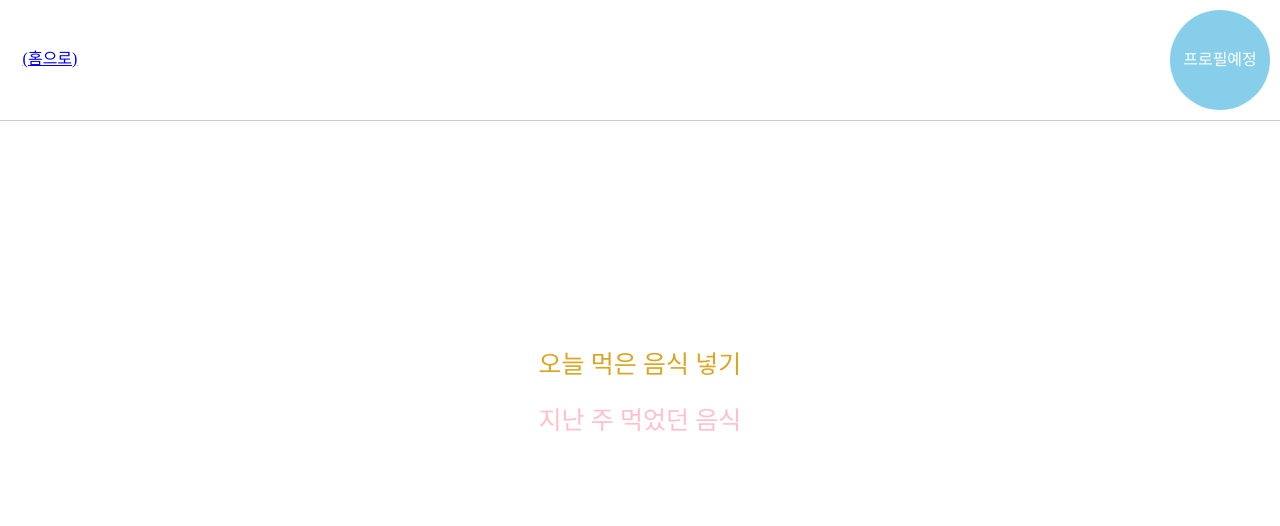
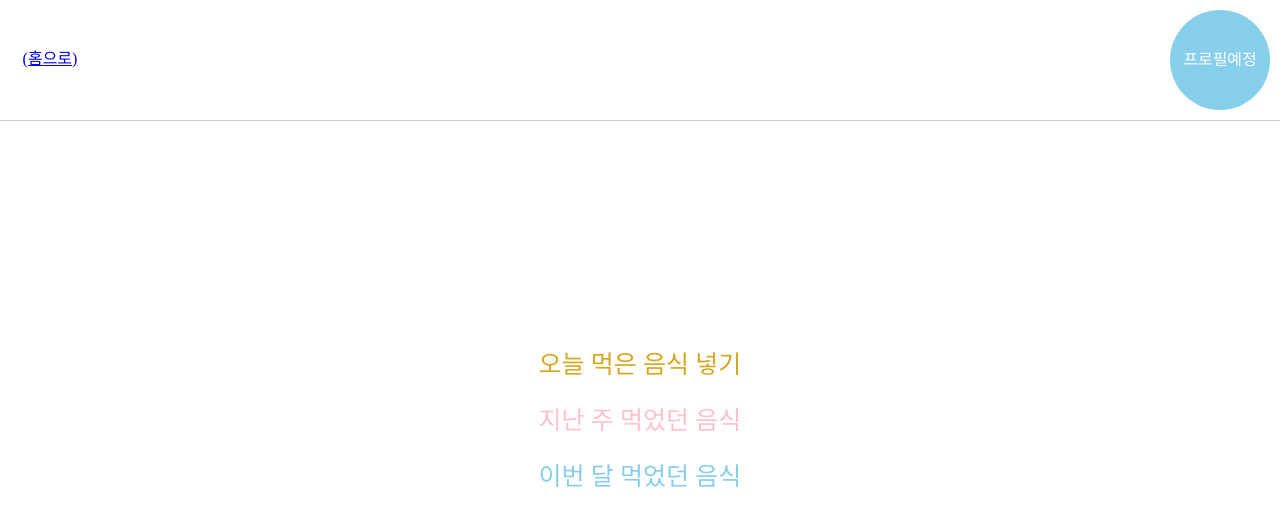
Before and after one commit to CheolWoongChoi/BobMerger, a React (Create React App) app: page /user in a window 1280 px wide. Shown: the top 526 px of the page. Built offline with nearby package versions, Linux system fonts and the light colour scheme.

Commit message:
이번달메뉴 추가예정, react-big-calendar 추가

```diff
--- a/package.json
+++ b/package.json
@@ -6,11 +6,13 @@
     "@types/jest": "24.0.21",
     "@types/node": "12.12.3",
     "@types/react": "16.9.11",
+    "@types/react-big-calendar": "^0.22.3",
     "@types/react-dom": "16.9.3",
     "@types/react-router-dom": "^5.1.2",
     "firebase": "^7.5.0",
     "moment": "^2.24.0",
     "react": "^16.11.0",
+    "react-big-calendar": "^0.23.0",
     "react-dom": "^16.11.0",
     "react-router-dom": "^5.1.2",
     "react-scripts": "3.2.0",
--- a/src/User/Home/Home.scss
+++ b/src/User/Home/Home.scss
@@ -22,7 +22,6 @@
     transform: translateX(-50%);
     font-size: 25px;
     color: goldenrod;
-    cursor: pointer;
   }
 
   .last-week-food {
@@ -32,6 +31,14 @@
     transform: translateX(-50%);
     font-size: 25px;
     color: pink;
-    cursor: pointer;
+  }
+
+  .month-food {
+    position: absolute;
+    top: 57%;
+    left: 50%;
+    transform: translateX(-50%);
+    font-size: 25px;
+    color: skyblue;
   }
 }
--- a/src/User/Home/index.tsx
+++ b/src/User/Home/index.tsx
@@ -13,6 +13,9 @@ const Home = ({ match }: RouteComponentProps) => {
       <Link to={`${match.url}/lastWeek`}>
         <div className='last-week-food'>지난 주 먹었던 음식</div>
       </Link>
+      <Link to={`${match.url}/month`}>
+        <div className='month-food'>이번 달 먹었던 음식</div>
+      </Link>
     </div>
   );
 }
--- /dev/null
+++ b/src/User/Month/index.tsx
@@ -0,0 +1,29 @@
+import React from 'react';
+import {
+  Calendar,
+  momentLocalizer,
+  DateLocalizer
+} from 'react-big-calendar';
+import moment from 'moment';
+import 'react-big-calendar/lib/css/react-big-calendar.css';
+
+const localizer: DateLocalizer = momentLocalizer(moment);
+
+const Month = () => {
+  return (
+    <div>
+      <Calendar
+        localizer={localizer}
+        events={[{
+          title: '',
+          start: new Date(),
+          end: new Date(),
+        }]}
+        startAccessor='start'
+        endAccessor='end'
+      />
+    </div>
+  );
+}
+
+export default Month;
--- a/src/User/index.tsx
+++ b/src/User/index.tsx
@@ -1,9 +1,10 @@
 import React from 'react';
+import Header from '../components/Header';
 import Home from './Home';
+import Today from './Today';
 import LastWeek from './LastWeek';
-import Today from './Today';
+import Month from './Month';
 import Error404 from './Error404';
-import Header from '../components/Header';
 import { Switch, Route, RouteComponentProps } from 'react-router-dom';
 
 const User = ({ match }: RouteComponentProps) => {
@@ -14,6 +15,7 @@ const User = ({ match }: RouteComponentProps) => {
         <Route exact path={match.url} component={Home} />
         <Route path={`${match.url}/today`} component={Today} />
         <Route path={`${match.url}/lastWeek`} component={LastWeek} />
+        <Route path={`${match.url}/month`} component={Month} />
         <Route component={Error404} />
       </Switch>
     </>
```
Also changed, not shown: 1 other file (tests, documents, lock files or other folders).
